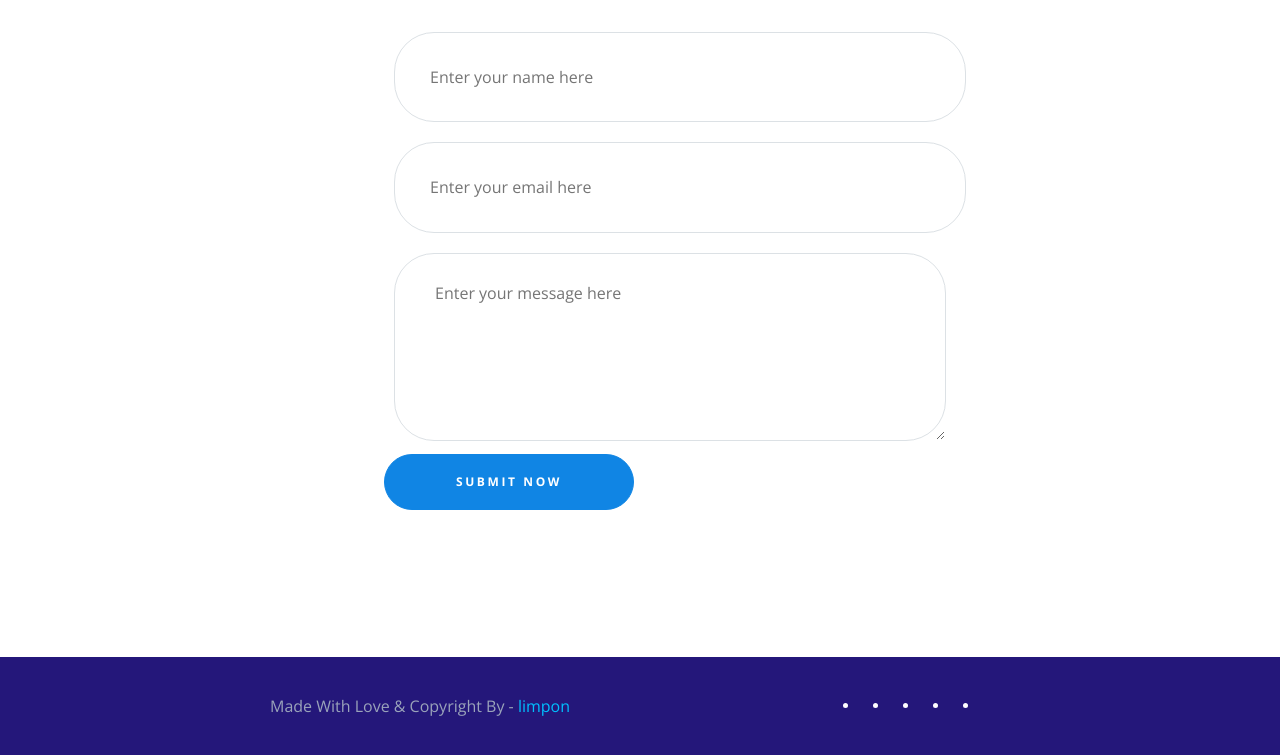
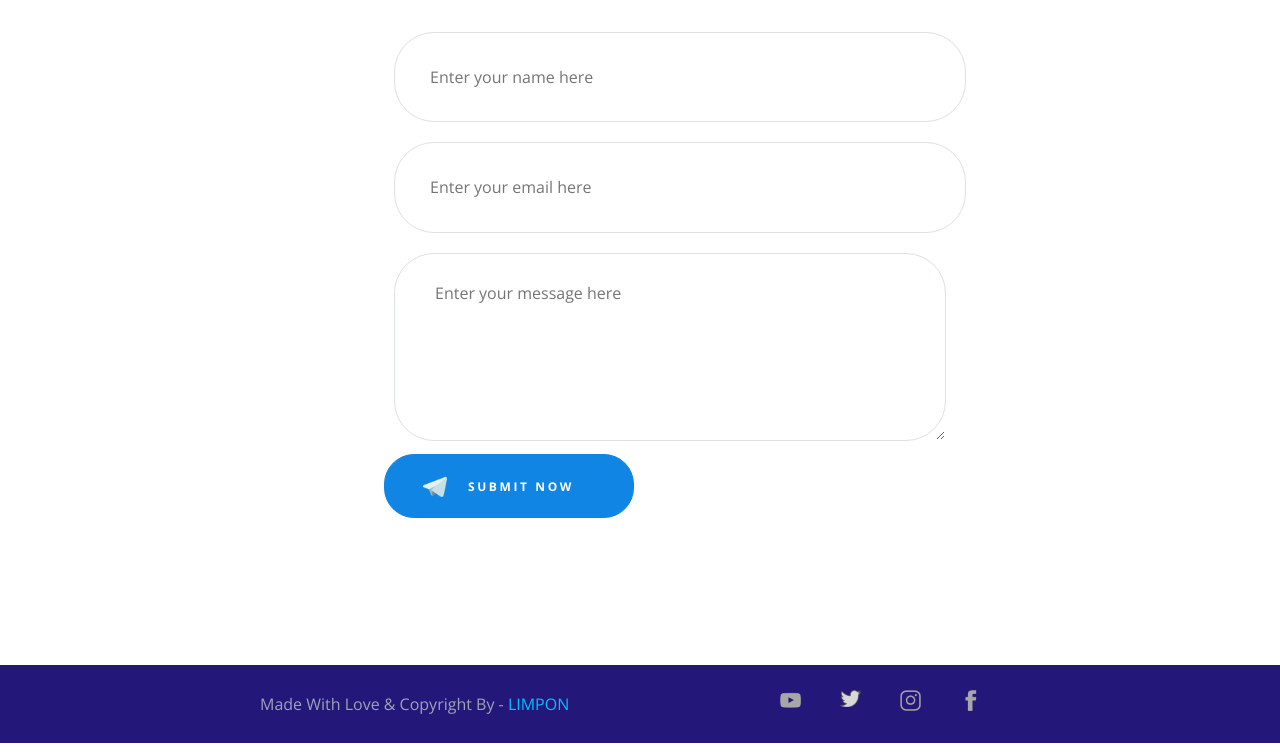
Before and after one commit to andreykaaaaa/web_razrabotka, a plain HTML site: page index.html in a window 1280 px wide. Shown: the part 9646-10401 px from the top of the page. Drawn offline with nearby package versions, Linux system fonts and the light colour scheme.

Commit message:
Full Maket
Add Lab 22

```diff
--- a/css/style.css
+++ b/css/style.css
@@ -1089,7 +1089,7 @@ filter: progid:DXImageTransform.Microsoft.gradient( startColorstr='#584cff', end
 
 .bg-12 img {
     display: flex;
-    justify-content: center;
+    justify-content: space-between;
     align-items: center;
     margin: 40px;
 }
@@ -1152,10 +1152,21 @@ filter: progid:DXImageTransform.Microsoft.gradient( startColorstr='#584cff', end
 }
 
 .bg-12 span {
-    display: block;
-    text-align: center;
+    align-self: center;
     padding: 0;
     margin: 0 auto;
+}
+
+.telegramm {
+    background-image: url(../img/premium-icon-telegram-2584672.png);
+    background-repeat: no-repeat;
+    background-size: 100%;
+    width: 24px;
+    height: 22px;
+}
+
+.knopka {
+    display: flex;
 }
 
 .footer {
@@ -1166,7 +1177,7 @@ filter: progid:DXImageTransform.Microsoft.gradient( startColorstr='#584cff', end
     justify-content: space-between;
     align-items: center;
     margin: 0 250px;
-    padding: 20px;
+    padding: 10px;
 }
 
 .social {
@@ -1175,12 +1186,46 @@ filter: progid:DXImageTransform.Microsoft.gradient( startColorstr='#584cff', end
     font-weight: 700;
     color: #fff;
     padding: 0;
-
+    list-style-type: none;
 }
 .social>li {
-    padding: 0 15px;
+    padding: 0 10px;
 }
+
+.youtube {
+    background-image: url(../img/YOUTUBE_icon-icons.com_65537.png);
+    background-repeat: no-repeat;
+    background-size: 35%;
+    width: 40px;
+    height: 24px;
+}
+
+.twitter {
+    background-image: url(../img/1485972269-twitersocialnetworkbrandlogo_78989.png);
+    background-repeat: no-repeat;
+    background-size: 35%;
+    width: 40px;
+    height: 28px;
+}
+
+.instagramm {
+    background-image: url(../img/INSTAGRAM_icon-icons.com_65535.png);
+    background-repeat: no-repeat;
+    background-size: 35%;
+    width: 40px;
+    height: 28px;
+}
+
+.facebook {
+    background-image: url(../img/FB_icon-icons.com_65534.png);
+    background-repeat: no-repeat;
+    background-size: 35%;
+    width: 40px;
+    height: 24px;
+}
+
 
 .last a {
     color:#00bffe ;
+    text-transform: uppercase;
 }
--- a/index.html
+++ b/index.html
@@ -381,7 +381,10 @@
                     <input type="text" placeholder="Enter your name here">
                     <input type="email" placeholder="Enter your email here">
                     <textarea name="textMessege" placeholder="Enter your message here" ></textarea>
-                    <button type="submit" class="btn-primary"><span></span>Submit now</button>
+                    <button type="submit" class="btn-primary knopka">
+                        <div class="telegramm"></div>
+                        <span>Submit now</span>
+                    </button>
                 </form>
             </div>
         </div>
@@ -390,19 +393,16 @@
             <div class="last">
                 <p>Made With Love & Copyright By - <a href="">limpon</a></p>
                 <ul class="social">
-                    <li>
+                    <li class="youtube">
                         <a href="" target="_blank"></a>
                     </li>
-                    <li>
+                    <li class="twitter">
                         <a href="" target="_blank"></a>
                     </li>
-                    <li>
+                    <li class="instagramm">
                         <a href="" target="_blank"></a>
                     </li>
-                    <li>
-                        <a href="" target="_blank"></a>
-                    </li>
-                    <li>
+                    <li class="facebook">
                         <a href="" target="_blank"></a>
                     </li>
                </ul>
```
Also changed, not shown: img/1485972269-twitersocialnetworkbrandlogo_78989.png (added), img/FB_icon-icons.com_65534.png (added), img/INSTAGRAM_icon-icons.com_65535.png (added), img/YOUTUBE_icon-icons.com_65537.png (added), img/premium-icon-telegram-2584672.png (added).
